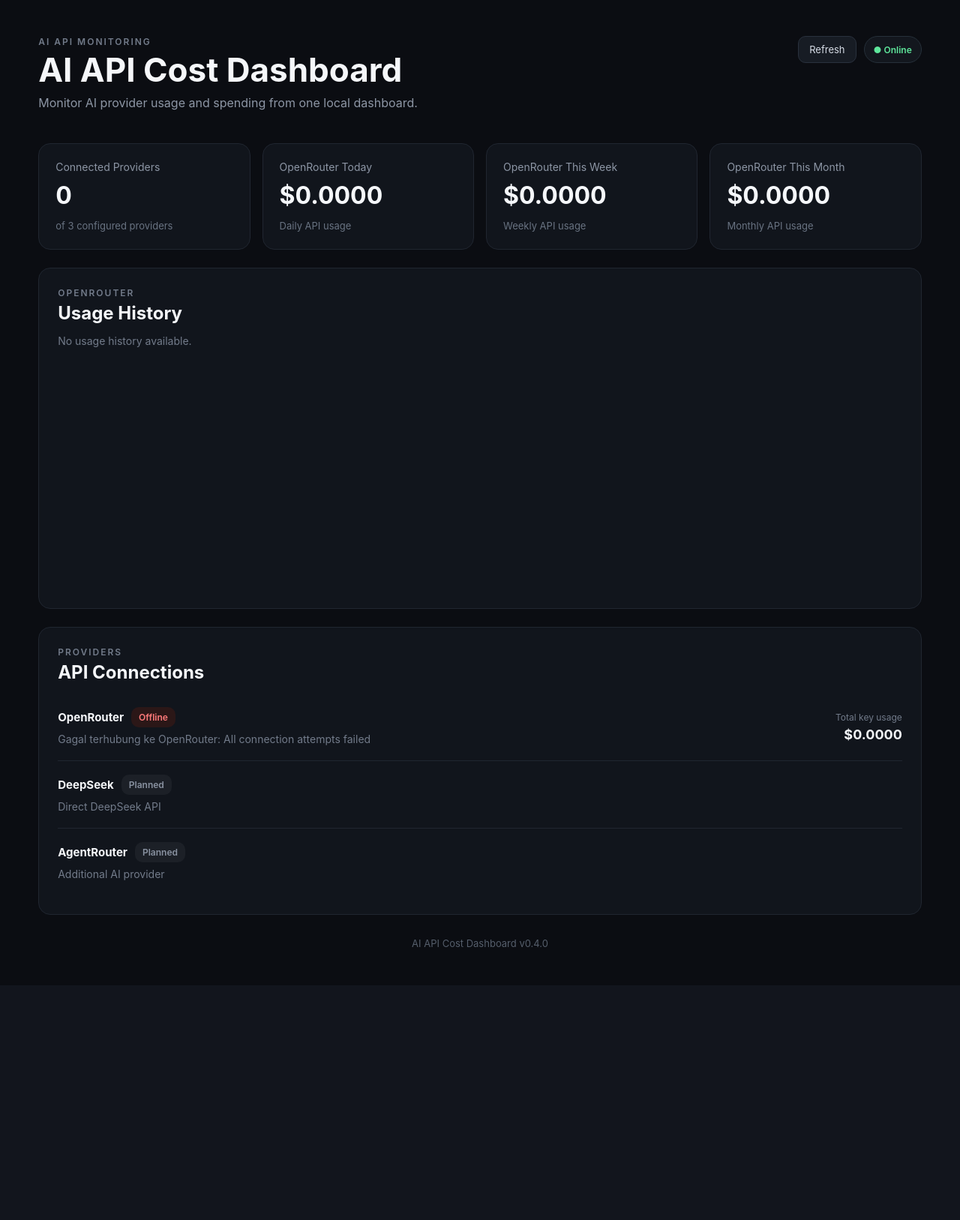
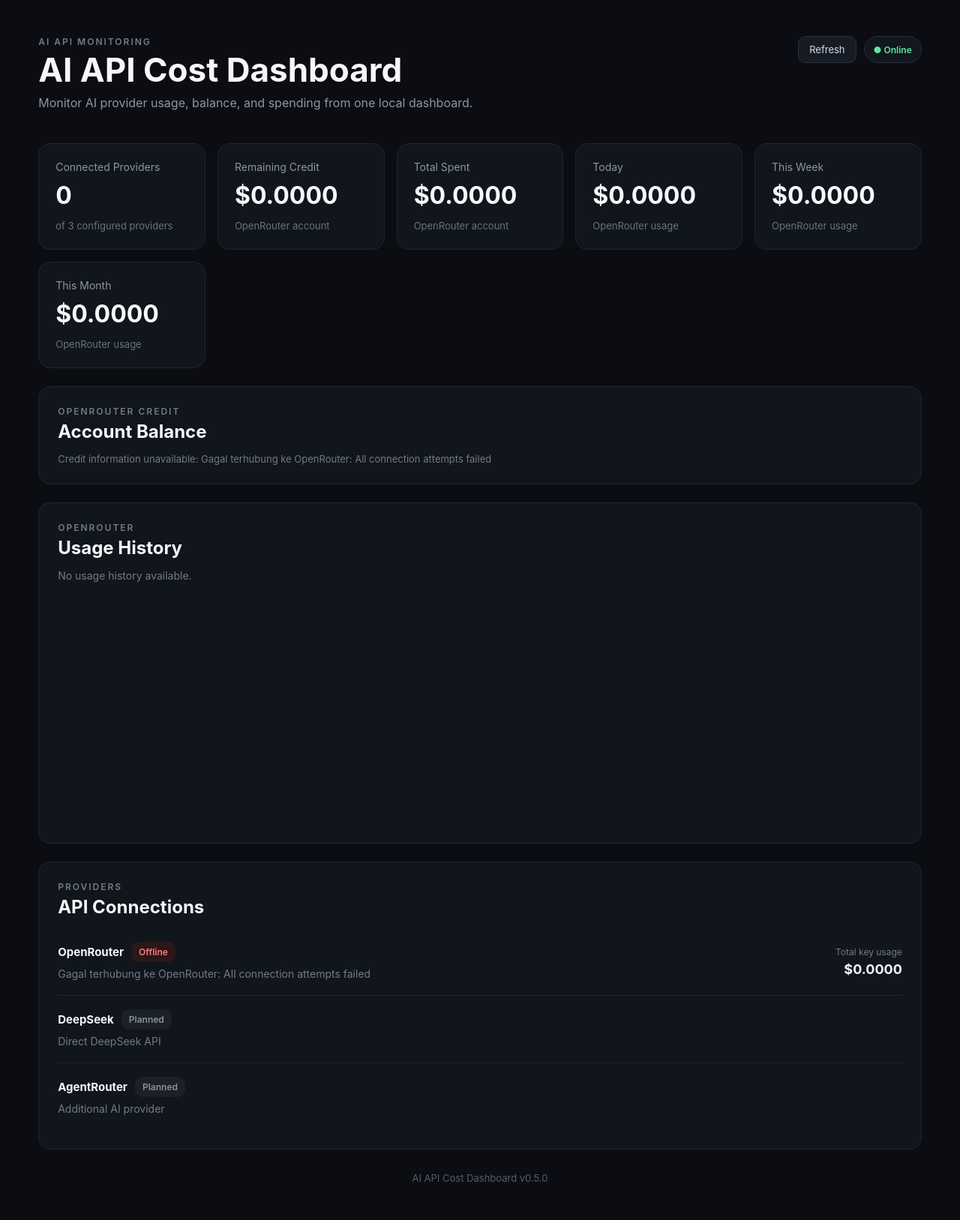
Before and after one commit to acengkemoceng/api-cost-dashboard, a FastAPI app: page / in a window 1280 px wide. Shown: the whole page at 75% size. Before the commit the page ends 1263 px from the top, so only its background shows below. Run offline with FastAPI, Linux system fonts and the light colour scheme; data that the repository does not hold is empty; parts of the project's set-up code (start-up, migrations or seed data) failed here and were passed over.

Commit message:
feat: add OpenRouter balance dashboard

```diff
--- a/app/main.py
+++ b/app/main.py
@@ -26,9 +26,7 @@ logger = logging.getLogger(__name__)
 
 
 def utc_now() -> str:
-    return datetime.now(
-        timezone.utc
-    ).isoformat()
+    return datetime.now(timezone.utc).isoformat()
 
 
 def get_snapshot_interval() -> int:
@@ -56,9 +54,7 @@ async def openrouter_collector(app: FastAPI):
     )
 
     while True:
-        app.state.collector_last_attempt = (
-            utc_now()
-        )
+        app.state.collector_last_attempt = utc_now()
 
         try:
             data = await get_key_info()
@@ -68,14 +64,8 @@ async def openrouter_collector(app: FastAPI):
                 data,
             )
 
-            app.state.collector_last_success = (
-                utc_now()
-            )
-
-            app.state.collector_last_inserted = (
-                inserted
-            )
-
+            app.state.collector_last_success = utc_now()
+            app.state.collector_last_inserted = inserted
             app.state.collector_last_error = None
 
             logger.info(
@@ -85,9 +75,7 @@ async def openrouter_collector(app: FastAPI):
             )
 
         except OpenRouterError as exc:
-            app.state.collector_last_error = (
-                str(exc)
-            )
+            app.state.collector_last_error = str(exc)
 
             logger.warning(
                 "OpenRouter collector error: %s",
@@ -95,9 +83,7 @@ async def openrouter_collector(app: FastAPI):
             )
 
         except Exception as exc:
-            app.state.collector_last_error = (
-                str(exc)
-            )
+            app.state.collector_last_error = str(exc)
 
             logger.exception(
                 "Unexpected collector error"
@@ -132,7 +118,7 @@ async def lifespan(app: FastAPI):
 
 app = FastAPI(
     title="AI API Cost Dashboard",
-    version="0.4.0",
+    version="0.5.0",
     description=(
         "Dashboard untuk memonitor biaya "
         "dan penggunaan AI API."
@@ -168,6 +154,15 @@ async def dashboard(request: Request):
         "error": None,
     }
 
+    credits = {
+        "connected": False,
+        "total_credits": 0,
+        "total_usage": 0,
+        "remaining": 0,
+        "usage_percent": 0,
+        "error": None,
+    }
+
     try:
         data = await get_key_info()
 
@@ -178,9 +173,7 @@ async def dashboard(request: Request):
                 "is_free_tier": data.get(
                     "is_free_tier"
                 ),
-                "usage": (
-                    data.get("usage") or 0
-                ),
+                "usage": data.get("usage") or 0,
                 "usage_daily": (
                     data.get("usage_daily") or 0
                 ),
@@ -200,6 +193,43 @@ async def dashboard(request: Request):
     except OpenRouterError as exc:
         openrouter["error"] = str(exc)
 
+    try:
+        credit_data = await get_credits()
+
+        total_credits = float(
+            credit_data.get("total_credits") or 0
+        )
+
+        total_usage = float(
+            credit_data.get("total_usage") or 0
+        )
+
+        remaining = max(
+            total_credits - total_usage,
+            0,
+        )
+
+        usage_percent = 0
+
+        if total_credits > 0:
+            usage_percent = min(
+                (total_usage / total_credits) * 100,
+                100,
+            )
+
+        credits.update(
+            {
+                "connected": True,
+                "total_credits": total_credits,
+                "total_usage": total_usage,
+                "remaining": remaining,
+                "usage_percent": usage_percent,
+            }
+        )
+
+    except OpenRouterError as exc:
+        credits["error"] = str(exc)
+
     connected_providers = (
         1 if openrouter["connected"] else 0
     )
@@ -208,14 +238,11 @@ async def dashboard(request: Request):
         request=request,
         name="dashboard.html",
         context={
-            "app_name": (
-                "AI API Cost Dashboard"
-            ),
-            "version": "0.4.0",
-            "connected_providers": (
-                connected_providers
-            ),
+            "app_name": "AI API Cost Dashboard",
+            "version": "0.5.0",
+            "connected_providers": connected_providers,
             "openrouter": openrouter,
+            "credits": credits,
         },
     )
 
@@ -224,10 +251,8 @@ async def dashboard(request: Request):
 async def health():
     return {
         "status": "ok",
-        "service": (
-            "ai-api-cost-dashboard"
-        ),
-        "version": "0.4.0",
+        "service": "ai-api-cost-dashboard",
+        "version": "0.5.0",
     }
 
 
@@ -261,6 +286,41 @@ async def openrouter_status():
             "limit_reset": data.get(
                 "limit_reset"
             ),
+        }
+
+    except OpenRouterError as exc:
+        return {
+            "provider": "openrouter",
+            "connected": False,
+            "error": str(exc),
+        }
+
+
+@app.get("/api/providers/openrouter/credits")
+async def openrouter_credits():
+
+    try:
+        data = await get_credits()
+
+        total_credits = float(
+            data.get("total_credits") or 0
+        )
+
+        total_usage = float(
+            data.get("total_usage") or 0
+        )
+
+        remaining = max(
+            total_credits - total_usage,
+            0,
+        )
+
+        return {
+            "provider": "openrouter",
+            "connected": True,
+            "total_credits": total_credits,
+            "total_usage": total_usage,
+            "remaining": remaining,
         }
 
     except OpenRouterError as exc:
@@ -309,37 +369,3 @@ async def collector_status():
             app.state.collector_last_error
         ),
     }
-
-@app.get("/api/providers/openrouter/credits")
-async def openrouter_credits():
-
-    try:
-        data = await get_credits()
-
-        total_credits = float(
-            data.get("total_credits") or 0
-        )
-
-        total_usage = float(
-            data.get("total_usage") or 0
-        )
-
-        remaining = max(
-            total_credits - total_usage,
-            0,
-        )
-
-        return {
-            "provider": "openrouter",
-            "connected": True,
-            "total_credits": total_credits,
-            "total_usage": total_usage,
-            "remaining": remaining,
-        }
-
-    except OpenRouterError as exc:
-        return {
-            "provider": "openrouter",
-            "connected": False,
-            "error": str(exc),
-        }
--- a/app/static/style.css
+++ b/app/static/style.css
@@ -210,6 +210,92 @@ body {
     overflow-wrap: anywhere;
 }
 
+.credit-panel {
+    margin-bottom: 24px;
+}
+
+.credit-summary {
+    display: grid;
+    grid-template-columns:
+        repeat(3, minmax(0, 1fr));
+
+    gap: 16px;
+
+    margin-bottom: 24px;
+}
+
+.credit-summary div {
+    padding: 16px;
+
+    background: #0d1117;
+
+    border: 1px solid #202630;
+    border-radius: 12px;
+}
+
+.credit-summary span {
+    display: block;
+
+    margin-bottom: 8px;
+
+    font-size: 12px;
+
+    color: #727b8a;
+}
+
+.credit-summary strong {
+    font-size: 20px;
+}
+
+.credit-progress {
+    width: 100%;
+}
+
+.progress-info {
+    display: flex;
+    justify-content: space-between;
+
+    margin-bottom: 8px;
+
+    font-size: 13px;
+
+    color: #8d96a5;
+}
+
+.progress-track {
+    width: 100%;
+    height: 9px;
+
+    overflow: hidden;
+
+    background: #1b212a;
+
+    border-radius: 20px;
+}
+
+.progress-fill {
+    height: 100%;
+
+    background: #5ee69b;
+
+    border-radius: 20px;
+
+    transition: width 0.3s ease;
+}
+
+.credit-note {
+    margin: 12px 0 0;
+
+    font-size: 13px;
+    color: #727b8a;
+}
+
+
+@media (max-width: 600px) {
+    .credit-summary {
+        grid-template-columns: 1fr;
+    }
+}
 .provider-title {
     display: flex;
     align-items: center;
--- a/app/templates/dashboard.html
+++ b/app/templates/dashboard.html
@@ -31,8 +31,8 @@
             <h1>{{ app_name }}</h1>
 
             <p class="subtitle">
-                Monitor AI provider usage and spending
-                from one local dashboard.
+                Monitor AI provider usage, balance,
+                and spending from one local dashboard.
             </p>
         </div>
 
@@ -58,10 +58,7 @@
     <section class="cards">
 
         <article class="card">
-
-            <p>
-                Connected Providers
-            </p>
+            <p>Connected Providers</p>
 
             <h2>
                 {{ connected_providers }}
@@ -70,59 +67,169 @@
             <span>
                 of 3 configured providers
             </span>
-
         </article>
 
 
         <article class="card">
+            <p>Remaining Credit</p>
 
-            <p>
-                OpenRouter Today
-            </p>
+            <h2>
+                ${{ "%.4f"|format(credits.remaining) }}
+            </h2>
+
+            <span>
+                OpenRouter account
+            </span>
+        </article>
+
+
+        <article class="card">
+            <p>Total Spent</p>
+
+            <h2>
+                ${{ "%.4f"|format(credits.total_usage) }}
+            </h2>
+
+            <span>
+                OpenRouter account
+            </span>
+        </article>
+
+
+        <article class="card">
+            <p>Today</p>
 
             <h2>
                 ${{ "%.4f"|format(openrouter.usage_daily) }}
             </h2>
 
             <span>
-                Daily API usage
+                OpenRouter usage
             </span>
-
         </article>
 
 
         <article class="card">
-
-            <p>
-                OpenRouter This Week
-            </p>
+            <p>This Week</p>
 
             <h2>
                 ${{ "%.4f"|format(openrouter.usage_weekly) }}
             </h2>
 
             <span>
-                Weekly API usage
+                OpenRouter usage
             </span>
-
         </article>
 
 
         <article class="card">
-
-            <p>
-                OpenRouter This Month
-            </p>
+            <p>This Month</p>
 
             <h2>
                 ${{ "%.4f"|format(openrouter.usage_monthly) }}
             </h2>
 
             <span>
-                Monthly API usage
+                OpenRouter usage
             </span>
+        </article>
 
-        </article>
+    </section>
+
+
+    <section class="panel credit-panel">
+
+        <div class="panel-header">
+
+            <div>
+                <p class="eyebrow">
+                    OPENROUTER CREDIT
+                </p>
+
+                <h2>
+                    Account Balance
+                </h2>
+            </div>
+
+        </div>
+
+
+        {% if credits.connected %}
+
+        <div class="credit-summary">
+
+            <div>
+                <span>Total Credits</span>
+
+                <strong>
+                    ${{ "%.4f"|format(credits.total_credits) }}
+                </strong>
+            </div>
+
+
+            <div>
+                <span>Used</span>
+
+                <strong>
+                    ${{ "%.4f"|format(credits.total_usage) }}
+                </strong>
+            </div>
+
+
+            <div>
+                <span>Remaining</span>
+
+                <strong>
+                    ${{ "%.4f"|format(credits.remaining) }}
+                </strong>
+            </div>
+
+        </div>
+
+
+        <div class="credit-progress">
+
+            <div class="progress-info">
+
+                <span>
+                    Credit usage
+                </span>
+
+                <span>
+                    {{ "%.1f"|format(credits.usage_percent) }}%
+                </span>
+
+            </div>
+
+
+            <div class="progress-track">
+
+                <div
+                    class="progress-fill"
+                    style="width: {{ credits.usage_percent }}%"
+                ></div>
+
+            </div>
+
+
+            {% if credits.total_credits == 0 %}
+
+            <p class="credit-note">
+                No paid OpenRouter credits detected yet.
+            </p>
+
+            {% endif %}
+
+        </div>
+
+        {% else %}
+
+        <p class="credit-note">
+            Credit information unavailable:
+            {{ credits.error }}
+        </p>
+
+        {% endif %}
 
     </section>
 
@@ -181,7 +288,6 @@
 
         <div class="provider-list">
 
-
             <div class="provider">
 
                 <div>
@@ -218,7 +324,6 @@
 
                     <p>
                         Tier:
-
                         {% if openrouter.is_free_tier %}
                             Free
                         {% else %}
@@ -321,5 +426,4 @@
 ></script>
 
 </body>
-
 </html>
```
